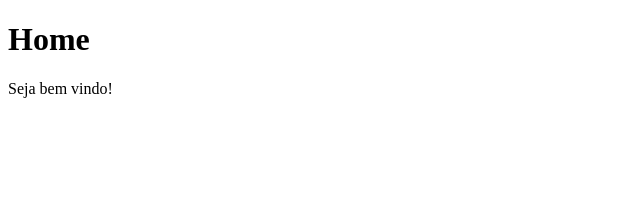
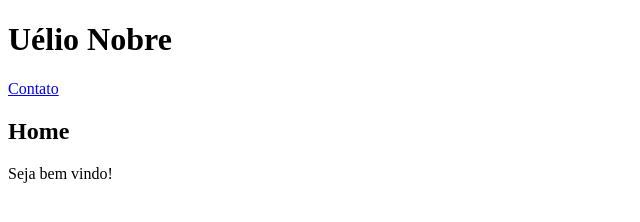
Before and after one commit to UelioNobre/study-conventional-commit, a plain HTML site: page index.html in a window 1280 px wide. Shown: the whole page, without its empty margins (0-640 px from the left). Drawn offline with Linux system fonts and the light colour scheme.

Commit message:
fix: add semantic html
add semantic html for seo

```diff
--- a/index.html
+++ b/index.html
@@ -8,8 +8,18 @@
   </head>
 
   <body>
-    <h1>Home</h1>
-    <p>Seja bem vindo!</p>
+    <header>
+      <h1>Uélio Nobre</h1>
+      <nav>
+        <a href="contato.html">Contato</a>
+      </nav>
+    </header>
+    <main>
+      <section>
+        <h1>Home</h1>
+        <p>Seja bem vindo!</p>
+      </section>
+    </main>
   </body>
 
 </html>
```
